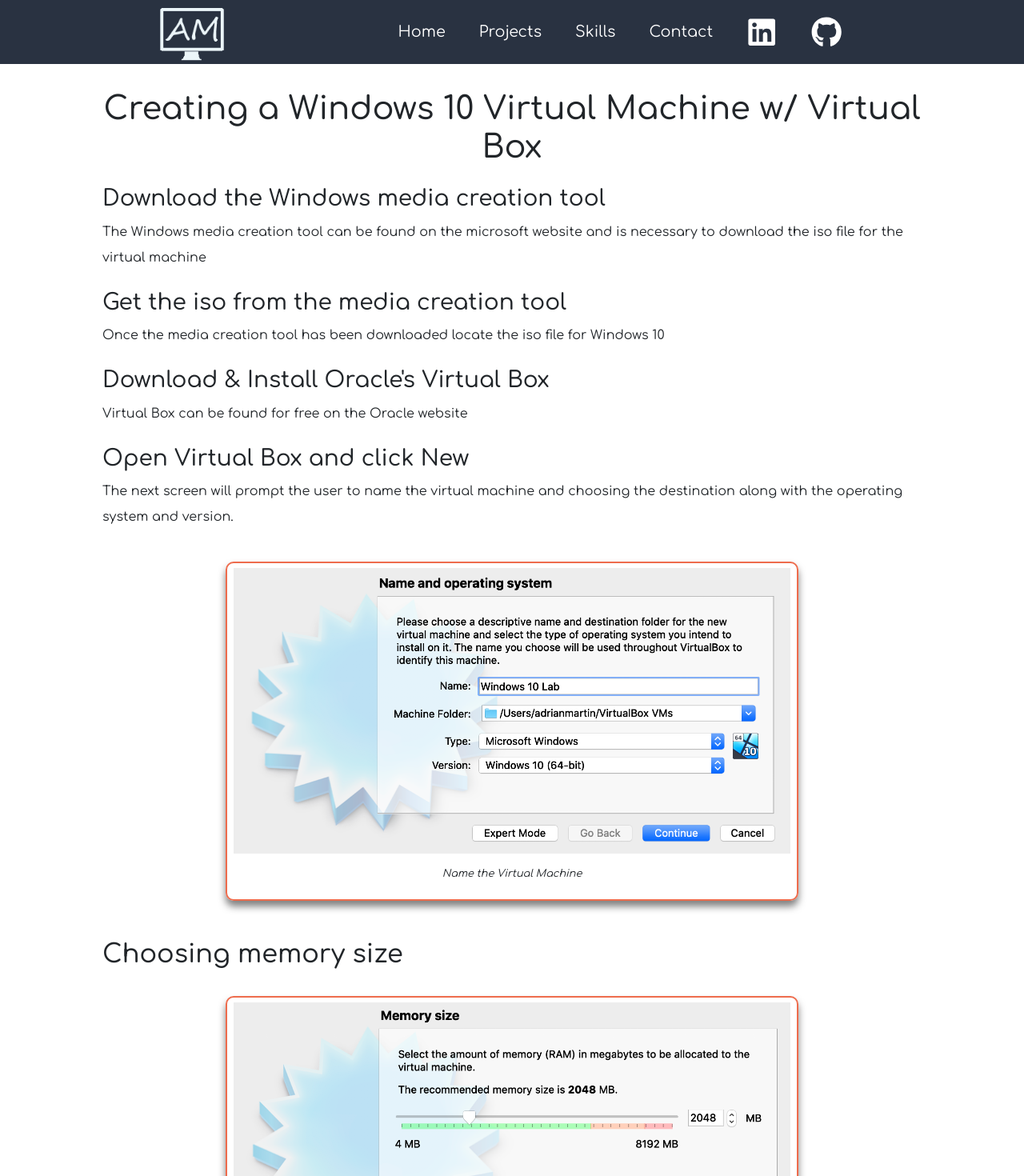
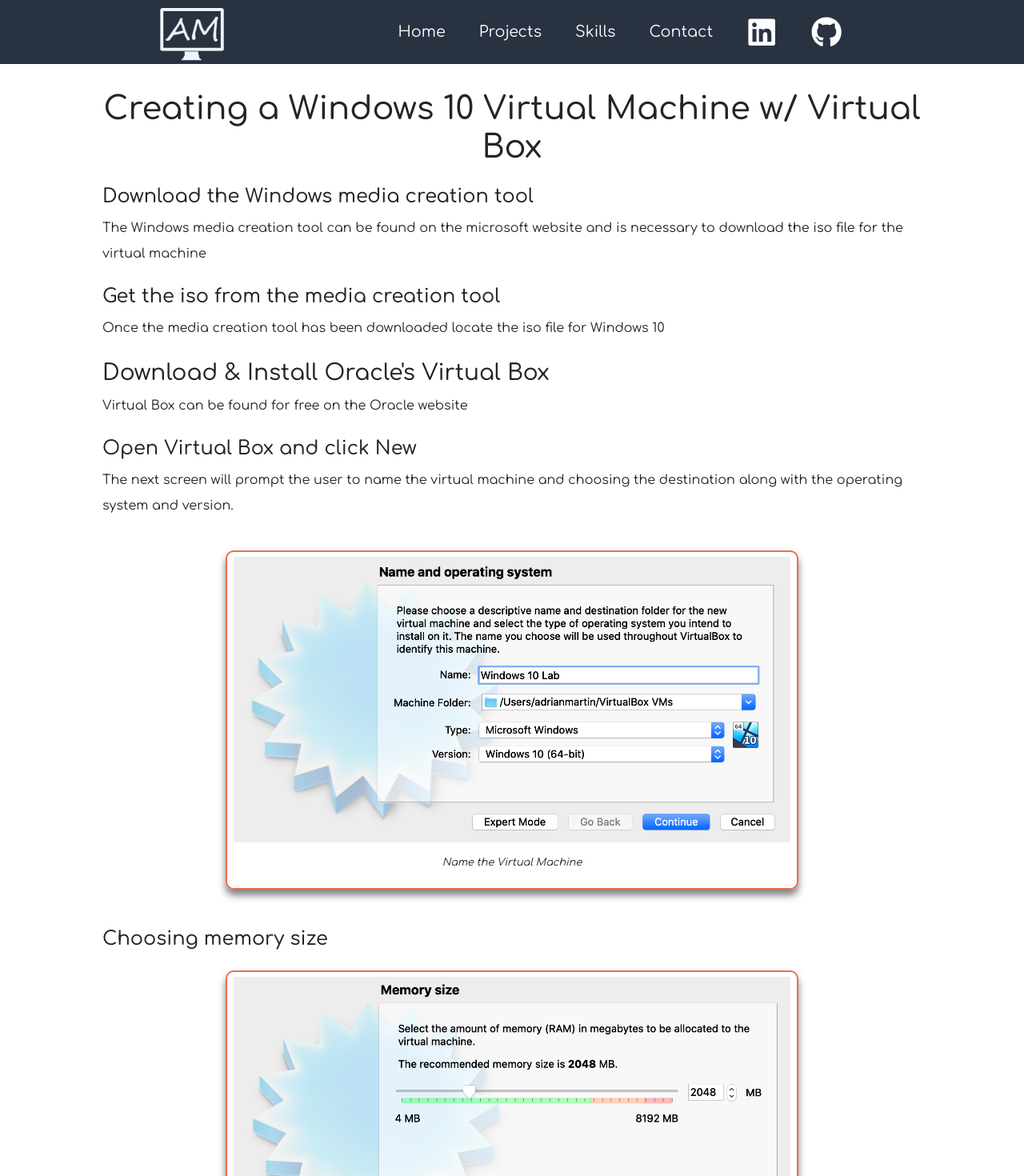
Before and after one commit to adrian-em94/portfolio_web, a React (Create React App) app: page /VirtualBox in a window 1280 px wide. Shown: the top 1470 px of the page at 80% size. Built offline with nearby package versions, Linux system fonts and the light colour scheme.

Commit message:
adjusted info and added a new image to virtualbox page

```diff
--- a/src/components/VirtualBoxSection.js
+++ b/src/components/VirtualBoxSection.js
@@ -8,6 +8,7 @@
 import IsoLocation from '../images/SelectISO.png'
 import '../components/VirtualBoxSection.css'
 import ImageItem from './ImageItem'
+import Option2 from '../images/Option2.png'
 
 function VirtualBoxSection() {
     return (
@@ -15,13 +16,13 @@
             <div className='vb_container'>
                 <h1>Creating a Windows 10 Virtual Machine w/ Virtual Box</h1>
 
-                <h3>Download the Windows media creation tool</h3>
+                <h4>Download the Windows media creation tool</h4>
 
                 <p>The Windows media creation tool can be found on the microsoft website
                     and is necessary to download the iso file for the virtual machine
                 </p>
 
-                <h3>Get the iso from the media creation tool</h3>
+                <h4>Get the iso from the media creation tool</h4>
 
                 <p>Once the media creation tool has been downloaded locate the iso file
                     for Windows 10
@@ -31,7 +32,7 @@
 
                 <p>Virtual Box can be found for free on the Oracle website</p>
 
-                <h3>Open Virtual Box and click New</h3>
+                <h4>Open Virtual Box and click New</h4>
 
                 <p>The next screen will prompt the user to name the virtual machine
                     and choosing the destination along with the operating system and version.
@@ -45,7 +46,7 @@
                     />
                 </div>
 
-                <h2>Choosing memory size</h2>
+                <h4>Choosing memory size</h4>
 
                 <div className='image_with_caption'>
                     <ImageItem
@@ -97,11 +98,18 @@
 
                 <p>Click Create</p>
 
-                <h3>Now to start the virtual machine</h3>
+                <h4>Now to start the virtual machine</h4>
 
-                <p>Click start on the newly created virtual machine</p>
+                <p>Highlight the virtual machine in VirtualBox
+                    <br />Click start on the newly created virtual machine</p>
 
-                <h3>Select the iso location</h3>
+                <h4>Select the iso location</h4>
+                <h4>Option 1:</h4>
+
+                <p>After hitting the start button a prompt should appear to choose the location of the iso.
+                    <br />If it doesnt, go to option 2.
+                    <br />Navigate to the ISO file
+                </p>
 
                 <div className='image_with_caption'>
                     <ImageItem
@@ -111,6 +119,32 @@
                     />
                 </div>
 
+                <h4>Option 2:</h4>
+
+                <p>Highlight the virtual machine in virtual box
+                <br />Click Settings {">"} Storage
+                </p>
+
+                <div className='image_with_caption'>
+                    <ImageItem
+                        src={Option2}
+                        text="Virtual Box VM Settings"
+                        alt='Virtal Box Settings'
+                    />
+                </div>
+
+                <p>
+                    <br />Highlight the Empty Disk
+                    <br />Then Click the disk to the right of 'Optical Drive'
+                    <br />Navigate to the ISO file then click OK
+                </p>
+
+                <h4>Now to start the virtual machine</h4>
+
+                <p>Highlight the virtual machine in VirtualBox
+                    <br />Click start on the newly created virtual machine</p>
+
+                <h4>Windows Setup</h4>
                 <p>Accept the license terms and go through the regular windows setup to complete
                     and use the virtual machine for Windows 10
                 </p>
```
Also changed, not shown: src/images/Option2.png (added).
